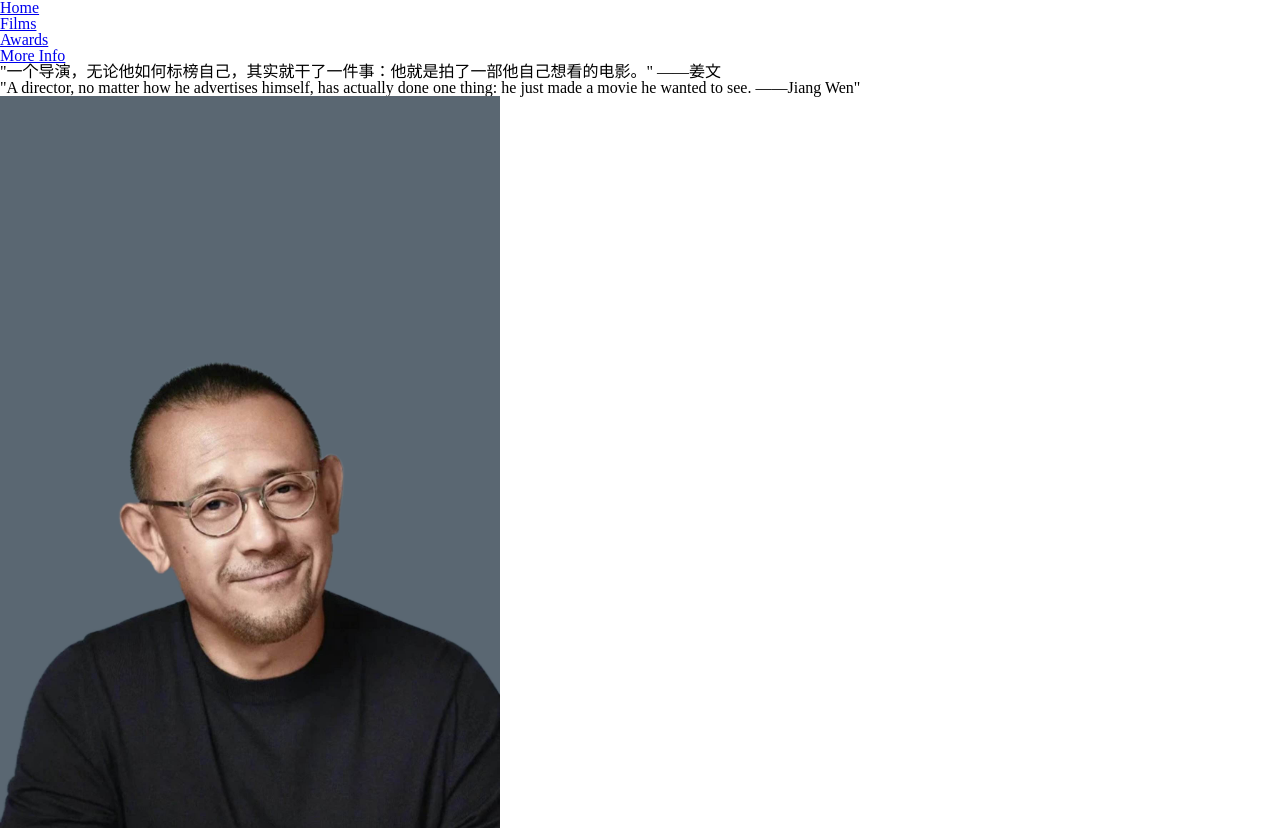
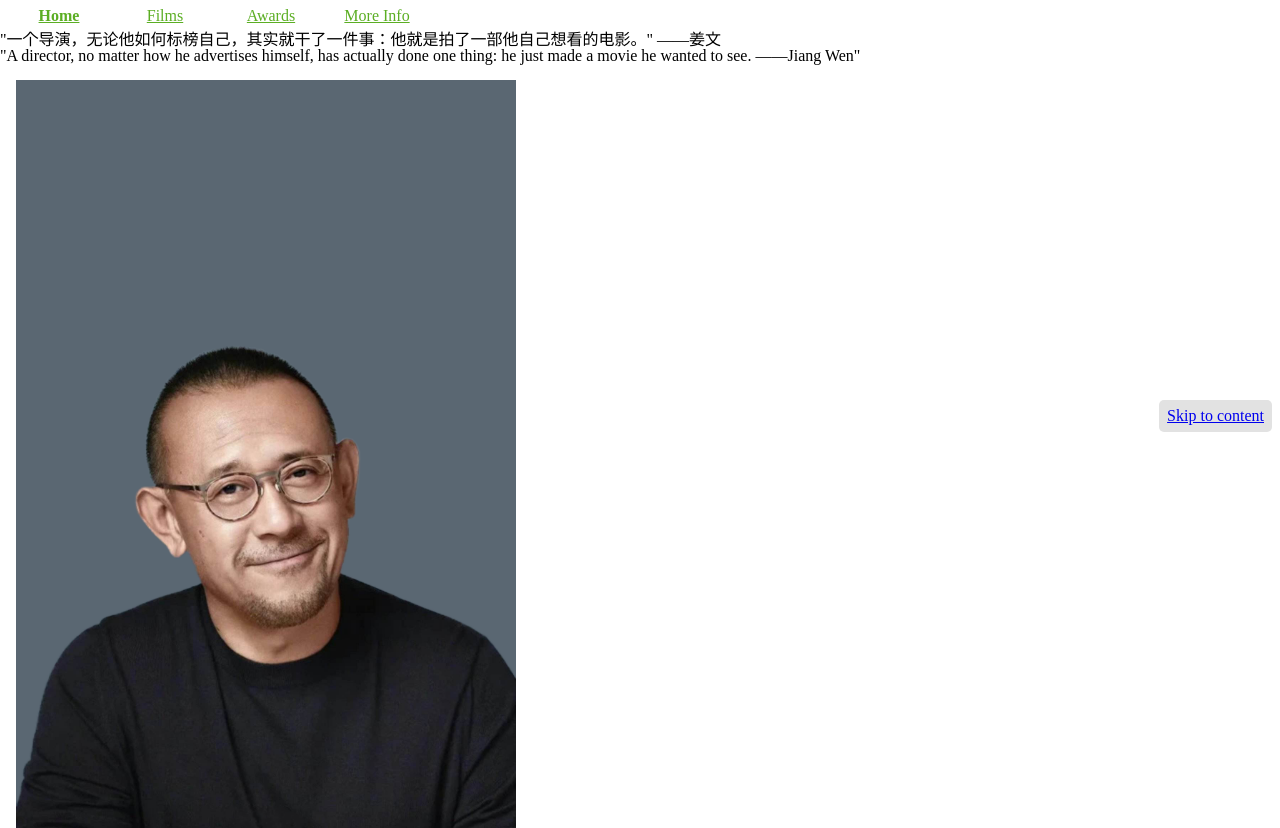
Before and after one commit to XinranCao/DS3, a plain HTML site: page index.html in a window 1280 px wide. Shown: the top 828 px of the page. Drawn offline with Linux system fonts and the light colour scheme.

Commit message:
minor changes

```diff
--- a/css/style.css
+++ b/css/style.css
@@ -0,0 +1,39 @@
+img {
+    margin: 16px;
+}
+
+img:hover {
+    cursor:pointer;
+}
+
+nav ul {
+    padding: 8px;
+}
+
+nav li {
+    display:inline-block;
+    margin: 0 16px;
+    width: 70px;
+    text-align: center;
+}
+
+nav a {
+    color: #5bae23;
+}
+
+nav a:hover {
+    color: #1a6840;
+}
+
+.skip-to-content-link {
+    padding: 8px;
+    position: fixed;
+    background-color: #e2e2e2;
+    right: 8px;
+    top: 50%;
+    border-radius: 5px;
+}
+
+.active {
+    font-weight: bold;
+}
--- a/index.html
+++ b/index.html
@@ -10,6 +10,7 @@
     </head>
 
     <body>
+        <a class="skip-to-content-link" href="#main">Skip to content</a>
         <header>
             <nav>
                 <ul>
@@ -21,7 +22,7 @@
             </nav>
         </header>
 
-        <main>
+        <main id="main">
             <p>"一个导演，无论他如何标榜自己，其实就干了一件事：他就是拍了一部他自己想看的电影。" ——姜文</p>
             <p>"A director, no matter how he advertises himself, has actually done one thing: he just made a movie he wanted to see. ——Jiang Wen"</p>
             <figure>
@@ -35,7 +36,7 @@
 
         </main>
 
-        <footer>
+        <footer id="footer">
             &copy; 2022
         </footer>
     </body>
```
Also changed, not shown: awards.html (+3 -2 lines), films.html (+3 -2 lines), moreInfo.html (+3 -2 lines).
